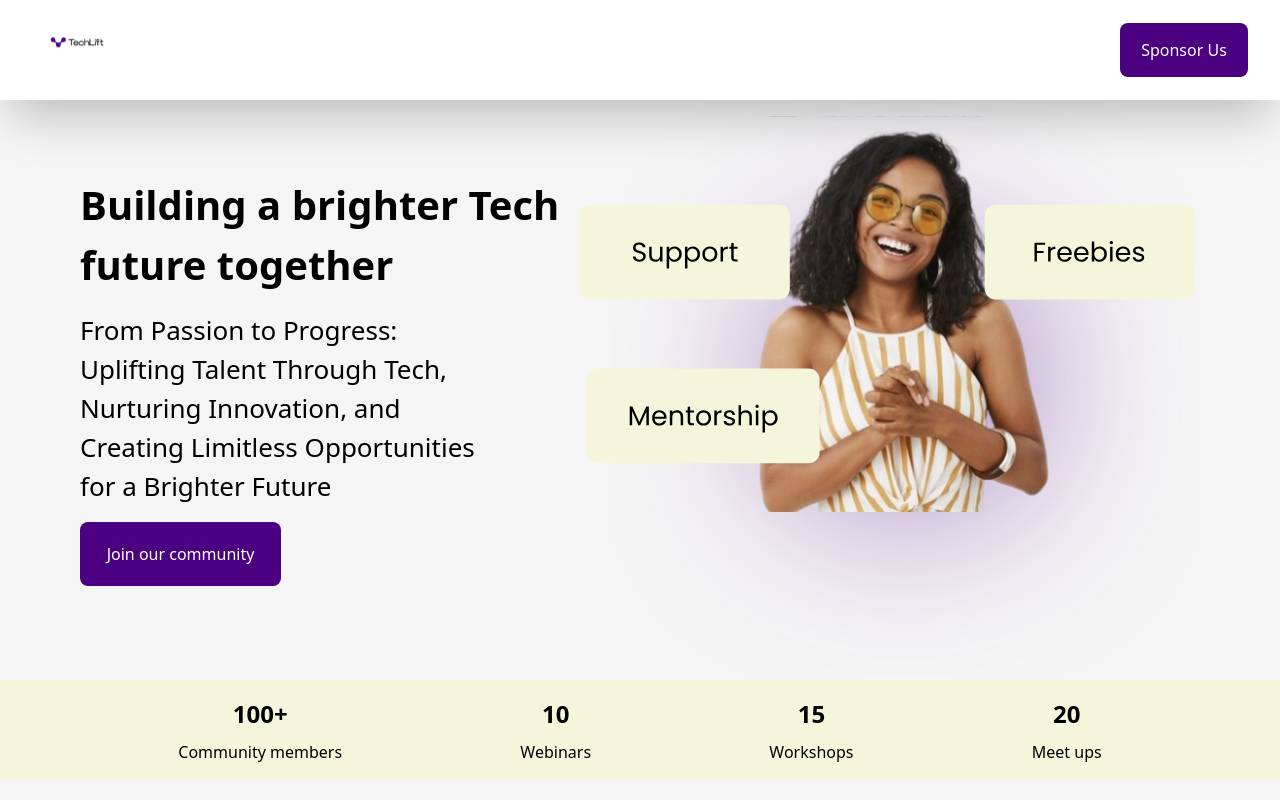
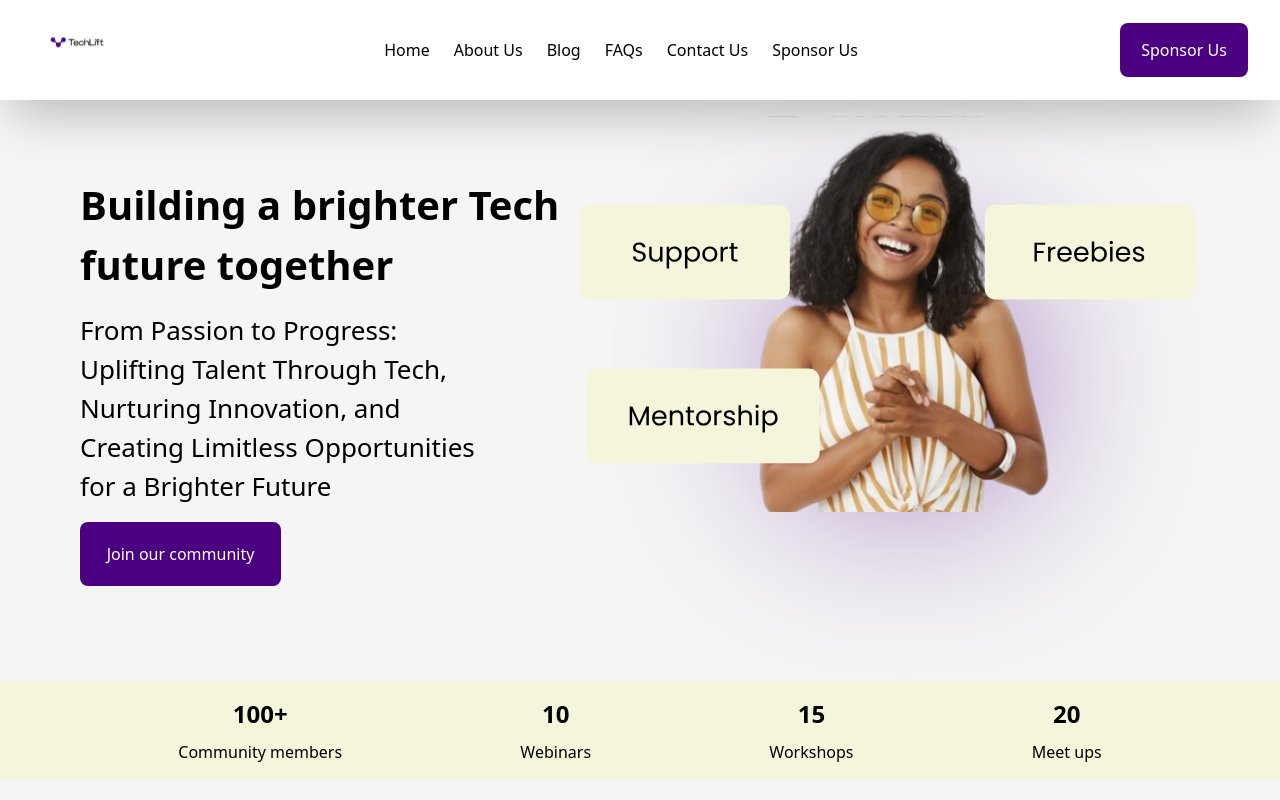
Before and after one commit to techlift2004/Frontend, a React (Vite) app: page / in a window 1280 px wide. Shown: the top 800 px of the page. Built offline with nearby package versions, Linux system fonts and the light colour scheme.

Commit message:
worked on the home

```diff
--- a/src/layout/nav/nav.jsx
+++ b/src/layout/nav/nav.jsx
@@ -1,5 +1,5 @@
-import React, { useState } from 'react';
-import Logo from '../../assets/tech lift copy 4 1.svg';
+import React, { useState } from "react";
+import Logo from "../../assets/tech lift copy 4 1.svg";
 
 export default function Nav() {
   const [isMenuOpen, setIsMenuOpen] = useState(false);
@@ -14,12 +14,21 @@ export default function Nav() {
 
   return (
     <div className="flex flex-row justify-between items-center px-8 bg-[#FFFFFF] h-[100px] w-[100%] overflow-hidden fixed z-10 shadow-2xl">
+
       <img src={Logo} alt="logo" className="w-[90px] h-[90px]" />
 
+      <ul className="hidden md:flex space-x-6 text-black text-[16px] font-normal">
+        <li className="cursor-pointer">Home</li>
+        <li className="cursor-pointer">About Us</li>
+        <li className="cursor-pointer">Blog</li>
+        <li className="cursor-pointer">FAQs</li>
+        <li className="cursor-pointer">Contact Us</li>
+        <li className="cursor-pointer">Sponsor Us</li>
+      </ul>
 
       <button
         onClick={toggleMenu}
-        className="md:hidden flex flex-col space-y-2"
+        className="md:hidden flex flex-col space-y-2 z-30 relative"
       >
         <div className="w-6 h-0.5 bg-black"></div>
         <div className="w-6 h-0.5 bg-black"></div>
@@ -28,12 +37,11 @@ export default function Nav() {
 
 
       <div
-        className={`fixed top-0 left-0 w-64 h-full bg-white transform ${
-          isMenuOpen ? 'translate-x-0' : '-translate-x-full'
-        } transition-transform duration-300 ease-in-out z-20`}
+        className={`fixed top-0 left-0 w-64 h-full bg-white transform md:hidden ${
+          isMenuOpen ? "translate-x-0" : "-translate-x-full"
+        } transition-transform duration-500 ease-in-out z-20 shadow-lg`}
       >
         <div className="flex justify-end p-4">
-
           <button
             onClick={closeMenu}
             className="text-black text-2xl font-bold"
@@ -42,16 +50,16 @@ export default function Nav() {
           </button>
         </div>
 
+
         <ul className="flex flex-col space-y-4 text-black text-[16px] font-normal py-8 pl-8">
-          <li className="text-[16px] font-normal cursor-pointer">Home</li>
-          <li className="text-[16px] font-normal cursor-pointer">About Us</li>
-          <li className="text-[16px] font-normal cursor-pointer">Blog</li>
-          <li className="text-[16px] font-normal cursor-pointer">FAQs</li>
-          <li className="text-[16px] font-normal cursor-pointer">Contact Us</li>
-          <li className="text-[16px] font-normal cursor-pointer md:hidden">Sponsor Us   </li>
+          <li className="cursor-pointer">Home</li>
+          <li className="cursor-pointer">About Us</li>
+          <li className="cursor-pointer">Blog</li>
+          <li className="cursor-pointer">FAQs</li>
+          <li className="cursor-pointer">Contact Us</li>
+          <li className="cursor-pointer md:hidden">Sponsor Us</li>
         </ul>
       </div>
-
 
       <button className="bg-[#4B0082] h-[54px] w-[128px] text-[16px] font-normal text-[#FFFFFF] rounded-[8px] cursor-pointer hidden md:block">
         Sponsor Us
```
